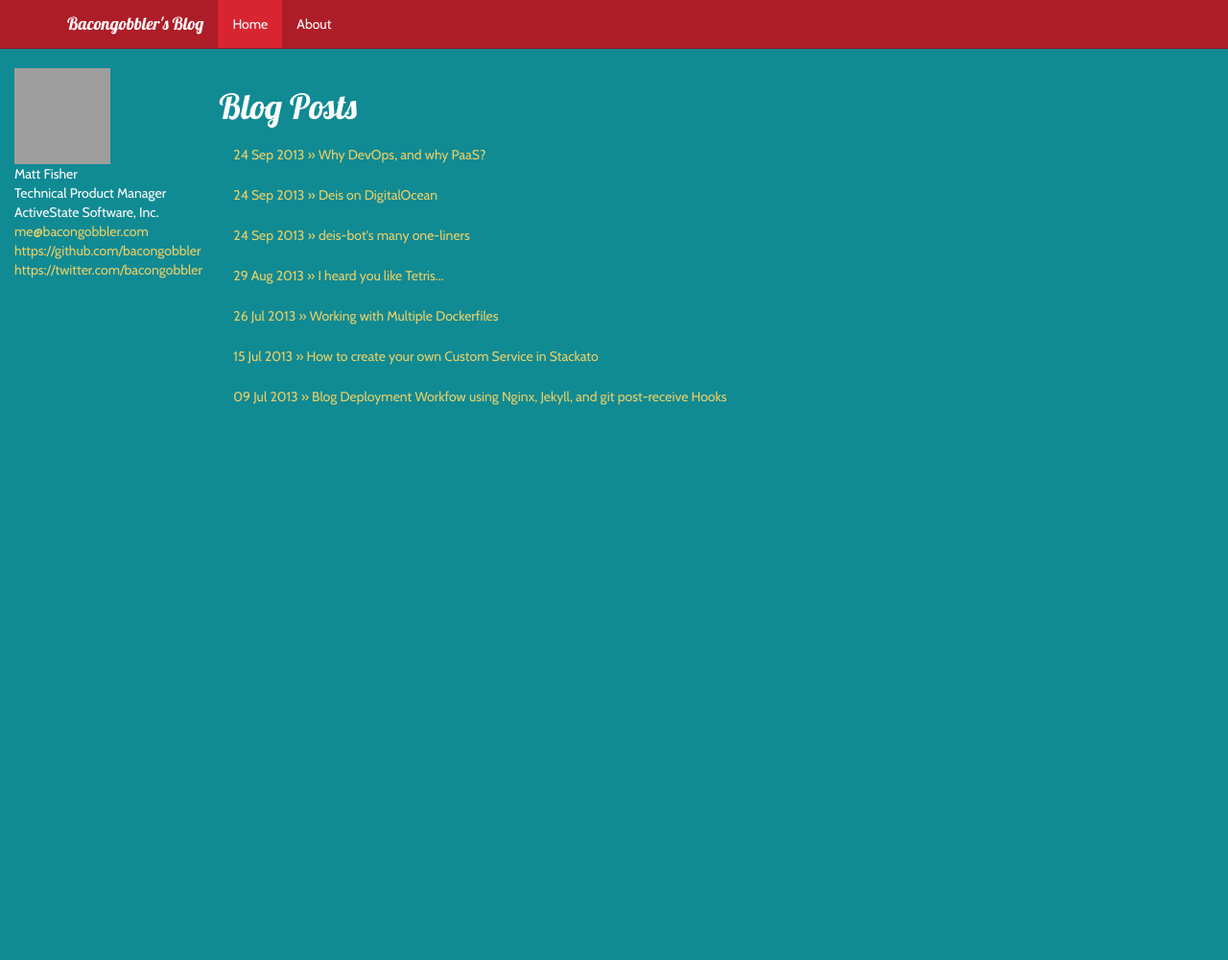
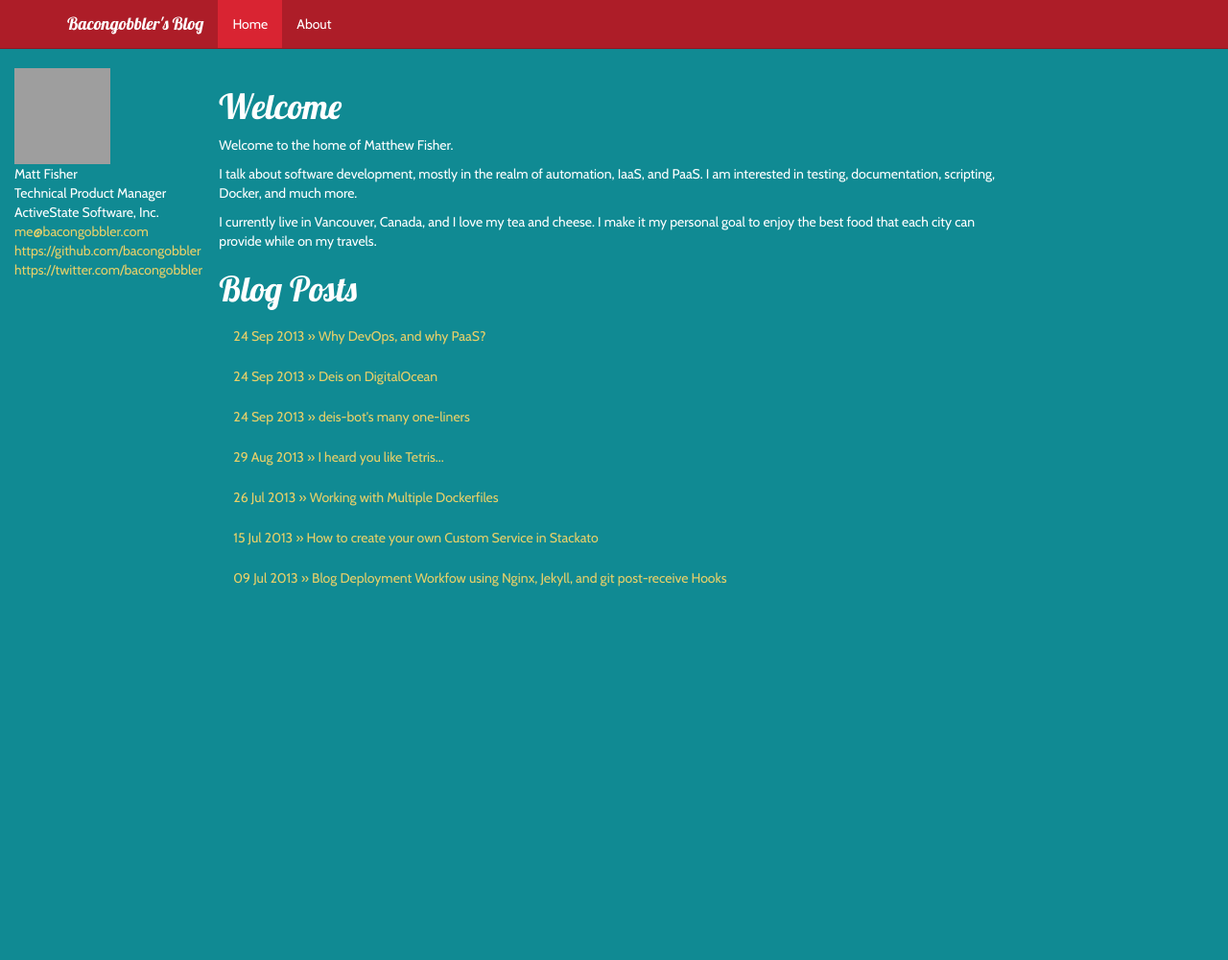
Before and after one commit to bacongobbler/bacongobbler.github.io, a Jekyll site: the page built from index.html, in a window 1280 px wide. Shown: the whole page at 96% size. Built offline with Jekyll 4.4.1, drawn with Linux system fonts in a browser that asks for light colours; grey boxes are pictures that could not be loaded.

Commit message:
add short bio to the homepage

```diff
--- a/index.html
+++ b/index.html
@@ -4,6 +4,10 @@ title: Home - Bacongobbler's Blog
 ---
 
 <div id="home">
+  <h1>Welcome</h1>
+  <p>Welcome to the home of Matthew Fisher.</p>
+  <p>I talk about software development, mostly in the realm of automation, IaaS, and PaaS. I am interested in testing, documentation, scripting, Docker, and much more.</p>
+  <p>I currently live in Vancouver, Canada, and I love my tea and cheese. I make it my personal goal to enjoy the best food that each city can provide while on my travels.</p>
   <h1>Blog Posts</h1>
   <ul class="nav nav-pills nav-stacked">
     {% for post in site.posts %}
```
